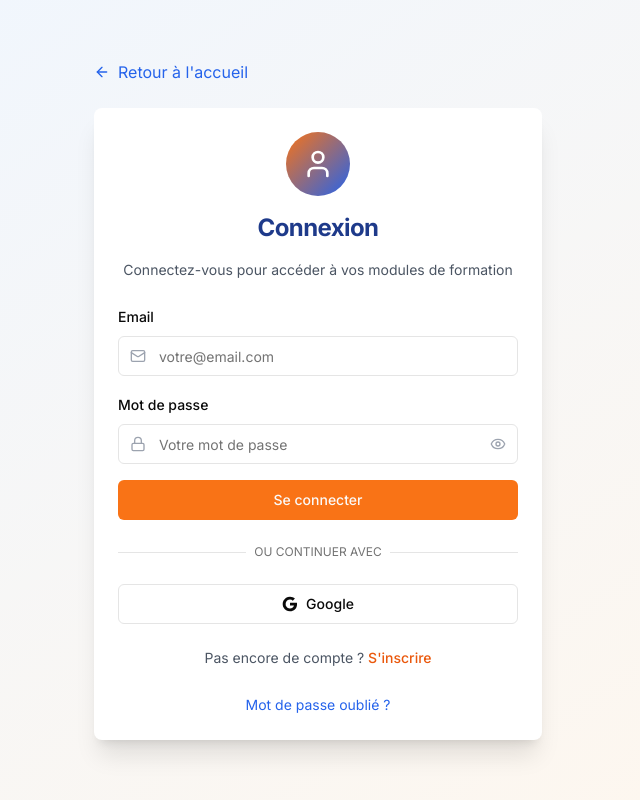
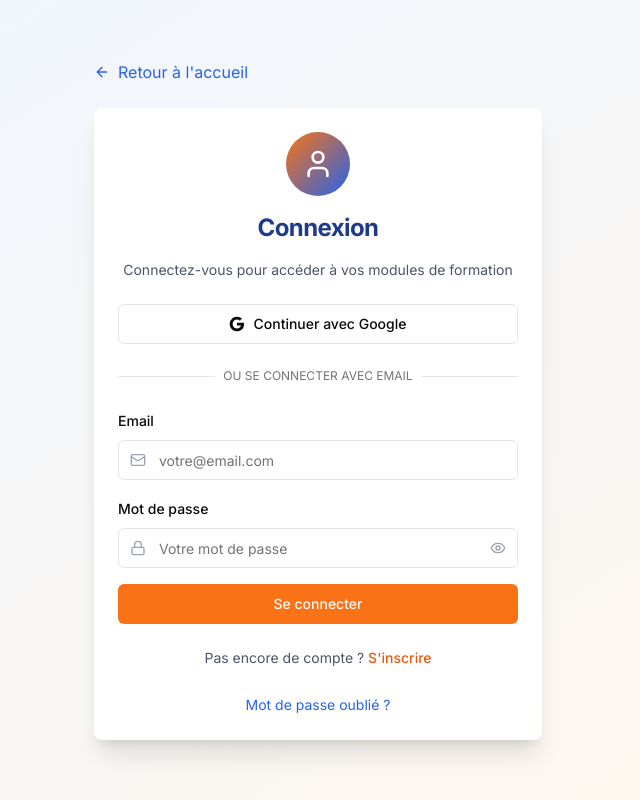
Before and after one commit to rendre2/egl, a Next.js app: page /auth/signin in a window 1280 px wide. Shown: the whole page, without its empty margins (322-962 px from the left). Built offline with nearby package versions, Linux system fonts and the light colour scheme.

Commit message:
signup et auth.ts

```diff
--- a/app/auth/signin/page.tsx
+++ b/app/auth/signin/page.tsx
@@ -24,6 +24,7 @@ function SignInForm() {
   useEffect(() => {
     const verified = searchParams.get('verified')
     const error = searchParams.get('error')
+    const message = searchParams.get('message')
 
     if (verified === 'true') {
       toast.success('Email vérifié avec succès ! Vous pouvez maintenant vous connecter.')
@@ -31,7 +32,18 @@ function SignInForm() {
       toast.info('Votre email est déjà vérifié. Vous pouvez vous connecter.')
     }
 
-    if (error === 'invalid_verification_link') {
+    if (message === 'check_email') {
+      toast.info('Vérifiez votre email pour activer votre compte avant de vous connecter.')
+    }
+
+    // Gestion des erreurs OAuth
+    if (error === 'OAuthCallback' || error === 'OAuthCallbackError') {
+      toast.error('Erreur de configuration OAuth. Contactez le support.')
+    } else if (error === 'AccessDenied') {
+      toast.error('Accès refusé lors de la connexion OAuth.')
+    } else if (error === 'Configuration') {
+      toast.error('Erreur de configuration. Contactez le support.')
+    } else if (error === 'invalid_verification_link') {
       toast.error('Lien de vérification invalide')
     } else if (error === 'expired_verification_link') {
       toast.error('Lien de vérification expiré')
@@ -54,12 +66,14 @@ function SignInForm() {
 
     try {
       const result = await signIn('credentials', {
-        email: email.trim(),
+        email: email.trim().toLowerCase(),
         password,
         redirect: false,
       })
 
       if (result?.error) {
+        console.error('Erreur de connexion:', result.error)
+
         if (result.error === 'CredentialsSignin') {
           toast.error('Email ou mot de passe incorrect')
         } else if (result.error === 'email_not_verified') {
@@ -71,16 +85,22 @@ function SignInForm() {
         toast.success('Connexion réussie!')
 
         // Récupérer la session pour rediriger selon le rôle
-        const session = await getSession()
-        if (session?.user?.role === 'ADMIN') {
-          router.push('/admin')
-        } else {
+        try {
+          const session = await getSession()
+          if (session?.user?.role === 'ADMIN') {
+            router.push('/admin')
+          } else {
+            router.push('/modules')
+          }
+        } catch (sessionError) {
+          console.error('Erreur récupération session:', sessionError)
+          // Fallback
           router.push('/modules')
         }
       }
     } catch (error) {
       console.error('Erreur de connexion:', error)
-      toast.error('Une erreur est survenue lors de la connexion')
+      toast.error('Une erreur inattendue est survenue')
     } finally {
       setIsLoading(false)
     }
@@ -88,19 +108,84 @@ function SignInForm() {
 
   const handleGoogleSignIn = async () => {
     setIsLoading(true)
+
     try {
+      console.log('Tentative de connexion Google...')
+
       const result = await signIn('google', {
         callbackUrl: '/modules',
-        redirect: true
+        redirect: false
       })
 
+      console.log('Résultat Google SignIn:', result)
+
       if (result?.error) {
-        toast.error('Erreur lors de la connexion avec Google')
-        setIsLoading(false)
+        console.error('Erreur Google SignIn:', result.error)
+
+        let errorMessage = 'Erreur lors de la connexion avec Google'
+
+        switch (result.error) {
+          case 'OAuthCallback':
+          case 'OAuthCallbackError':
+            errorMessage = 'Erreur de configuration OAuth. Contactez le support.'
+            break
+          case 'AccessDenied':
+            errorMessage = 'Accès refusé. Veuillez autoriser l\'accès à votre compte Google.'
+            break
+          case 'Configuration':
+            errorMessage = 'Configuration OAuth incorrecte. Contactez le support.'
+            break
+          case 'Verification':
+            errorMessage = 'Erreur de vérification. Veuillez réessayer.'
+            break
+          default:
+            errorMessage = `Erreur: ${result.error}`
+        }
+
+        toast.error(errorMessage)
+      } else if (result?.ok) {
+        toast.success('Connexion Google réussie!')
+
+        // Vérifier la session après connexion réussie
+        try {
+          const session = await getSession()
+          if (session?.user?.role === 'ADMIN') {
+            router.push('/admin')
+          } else {
+            router.push('/modules')
+          }
+        } catch (sessionError) {
+          console.error('Erreur récupération session Google:', sessionError)
+          router.push('/modules')
+        }
+      } else {
+        // Cas où result?.ok est undefined mais pas d'erreur
+        console.log('Résultat Google indéterminé, tentative de récupération session')
+
+        try {
+          // Attendre un peu pour que la session se mette à jour
+          await new Promise(resolve => setTimeout(resolve, 1000))
+          const session = await getSession()
+
+          if (session?.user) {
+            toast.success('Connexion Google réussie!')
+            if (session.user.role === 'ADMIN') {
+              router.push('/admin')
+            } else {
+              router.push('/modules')
+            }
+          } else {
+            router.push('/modules')
+          }
+        } catch (error) {
+          console.error('Erreur session après Google:', error)
+          router.push('/modules')
+        }
       }
     } catch (error) {
       console.error('Erreur Google Sign-In:', error)
-      toast.error('Erreur lors de la connexion avec Google')
+      toast.error('Erreur inattendue lors de la connexion Google')
+    } finally {
       setIsLoading(false)
     }
   }
@@ -118,6 +203,45 @@ function SignInForm() {
       </CardHeader>
 
       <CardContent className="space-y-6">
+        {/* Google Sign In Button - Moved to top */}
+        <Button
+          onClick={handleGoogleSignIn}
+          variant="outline"
+          className="w-full transition-colors"
+          disabled={isLoading}
+        >
+          <svg className="w-4 h-4 mr-2" viewBox="0 0 24 24" aria-hidden="true">
+            <path
+              fill="currentColor"
+              d="M22.56 12.25c0-.78-.07-1.53-.2-2.25H12v4.26h5.92c-.26 1.37-1.04 2.53-2.21 3.31v2.77h3.57c2.08-1.92 3.28-4.74 3.28-8.09z"
+            />
+            <path
+              fill="currentColor"
+              d="M12 23c2.97 0 5.46-.98 7.28-2.66l-3.57-2.77c-.98.66-2.23 1.06-3.71 1.06-2.86 0-5.29-1.93-6.16-4.53H2.18v2.84C3.99 20.53 7.7 23 12 23z"
+            />
+            <path
+              fill="currentColor"
+              d="M5.84 14.09c-.22-.66-.35-1.36-.35-2.09s.13-1.43.35-2.09V7.07H2.18C1.43 8.55 1 10.22 1 12s.43 3.45 1.18 4.93l2.85-2.22.81-.62z"
+            />
+            <path
+              fill="currentColor"
+              d="M12 5.38c1.62 0 3.06.56 4.21 1.64l3.15-3.15C17.45 2.09 14.97 1 12 1 7.7 1 3.99 3.47 2.18 7.07l3.66 2.84c.87-2.6 3.3-4.53 6.16-4.53z"
+            />
+          </svg>
+          {isLoading ? 'Connexion...' : 'Continuer avec Google'}
+        </Button>
+
+        <div className="relative">
+          <div className="absolute inset-0 flex items-center">
+            <Separator className="w-full" />
+          </div>
+          <div className="relative flex justify-center text-xs uppercase">
+            <span className="bg-background px-2 text-muted-foreground">
+              Ou se connecter avec email
+            </span>
+          </div>
+        </div>
+
         <form onSubmit={handleSubmit} className="space-y-4">
           <div className="space-y-2">
             <Label htmlFor="email">Email</Label>
@@ -172,44 +296,6 @@ function SignInForm() {
             {isLoading ? 'Connexion...' : 'Se connecter'}
           </Button>
         </form>
-
-        <div className="relative">
-          <div className="absolute inset-0 flex items-center">
-            <Separator className="w-full" />
-          </div>
-          <div className="relative flex justify-center text-xs uppercase">
-            <span className="bg-background px-2 text-muted-foreground">
-              Ou continuer avec
-            </span>
-          </div>
-        </div>
-
-        <Button
-          onClick={handleGoogleSignIn}
-          variant="outline"
-          className="w-full transition-colors"
-          disabled={isLoading}
-        >
-          <svg className="w-4 h-4 mr-2" viewBox="0 0 24 24" aria-hidden="true">
-            <path
-              fill="currentColor"
-              d="M22.56 12.25c0-.78-.07-1.53-.2-2.25H12v4.26h5.92c-.26 1.37-1.04 2.53-2.21 3.31v2.77h3.57c2.08-1.92 3.28-4.74 3.28-8.09z"
-            />
-            <path
-              fill="currentColor"
-              d="M12 23c2.97 0 5.46-.98 7.28-2.66l-3.57-2.77c-.98.66-2.23 1.06-3.71 1.06-2.86 0-5.29-1.93-6.16-4.53H2.18v2.84C3.99 20.53 7.7 23 12 23z"
-            />
-            <path
-              fill="currentColor"
-              d="M5.84 14.09c-.22-.66-.35-1.36-.35-2.09s.13-1.43.35-2.09V7.07H2.18C1.43 8.55 1 10.22 1 12s.43 3.45 1.18 4.93l2.85-2.22.81-.62z"
-            />
-            <path
-              fill="currentColor"
-              d="M12 5.38c1.62 0 3.06.56 4.21 1.64l3.15-3.15C17.45 2.09 14.97 1 12 1 7.7 1 3.99 3.47 2.18 7.07l3.66 2.84c.87-2.6 3.3-4.53 6.16-4.53z"
-            />
-          </svg>
-          Google
-        </Button>
 
         <div className="text-center text-sm">
           <span className="text-gray-600">Pas encore de compte ? </span>
--- a/app/auth/signup/page.tsx
+++ b/app/auth/signup/page.tsx
@@ -1,7 +1,7 @@
 'use client'
 
 import { useState } from 'react'
-import { signIn, getProviders } from 'next-auth/react'
+import { signIn } from 'next-auth/react'
 import { useRouter } from 'next/navigation'
 import Link from 'next/link'
 import { Button } from '@/components/ui/button'
@@ -68,7 +68,6 @@ export default function SignUpPage() {
       if (response.ok) {
         if (data.emailSent) {
           toast.success('Inscription réussie ! Vérifiez votre email pour activer votre compte.')
-          // Rediriger vers la page de connexion avec un message
           router.push('/auth/signin?message=check_email')
         } else {
           toast.warning('Inscription réussie mais l\'email de vérification n\'a pas pu être envoyé. Contactez le support.')
@@ -78,6 +77,7 @@ export default function SignUpPage() {
         toast.error(data.error || 'Erreur lors de l\'inscription')
       }
     } catch (error) {
+      console.error('Erreur inscription:', error)
       toast.error('Une erreur est survenue')
     } finally {
       setIsLoading(false)
@@ -91,10 +91,9 @@ export default function SignUpPage() {
       console.log('Tentative de connexion Google...')
       console.log('Current URL:', window.location.origin)
 
-      // Utiliser signIn avec les bonnes options pour Vercel
       const result = await signIn('google', {
-        callbackUrl: `${window.location.origin}/modules`,
-        redirect: false // Important pour gérer les erreurs proprement
+        callbackUrl: '/modules',
+        redirect: false
       })
 
       console.log('Résultat signIn Google:', result)
@@ -102,27 +101,45 @@ export default function SignUpPage() {
       if (result?.error) {
         console.error('Erreur OAuth Google:', result.error)
 
-        // Messages d'erreur plus spécifiques
         let errorMessage = 'Erreur lors de l\'inscription avec Google'
 
-        if (result.error.includes('OAuthCallback')) {
-          errorMessage = 'Erreur de configuration OAuth. Contactez le support.'
-        } else if (result.error.includes('AccessDenied')) {
-          errorMessage = 'Accès refusé. Veuillez réessayer.'
+        switch (result.error) {
+          case 'OAuthCallback':
+          case 'OAuthCallbackError':
+            errorMessage = 'Erreur de configuration OAuth. Vérifiez que l\'application est correctement configurée.'
+            break
+          case 'AccessDenied':
+            errorMessage = 'Accès refusé. Veuillez autoriser l\'accès à votre compte Google.'
+            break
+          case 'Configuration':
+            errorMessage = 'Configuration OAuth incorrecte. Contactez le support technique.'
+            break
+          case 'Verification':
+            errorMessage = 'Erreur de vérification. Veuillez réessayer.'
+            break
+          default:
+            errorMessage = `Erreur OAuth: ${result.error}`
         }
 
         toast.error(errorMessage)
-      } else if (result?.url) {
-        // Redirection réussie
-        console.log('Redirection vers:', result.url)
-        router.push(result.url)
+      } else if (result?.ok) {
+        // Connexion réussie
+        toast.success('Connexion avec Google réussie!')
+
+        if (result.url) {
+          console.log('Redirection vers:', result.url)
+          router.push(result.url)
+        } else {
+          router.push('/modules')
+        }
       } else {
-        // Fallback - redirection manuelle
-        window.location.href = `/modules`
+        // Cas où result?.ok est undefined mais pas d'erreur
+        console.log('Résultat indéterminé, redirection par défaut')
+        router.push('/modules')
       }
     } catch (error) {
       console.error('Erreur Google SignUp:', error)
-      toast.error('Erreur lors de l\'inscription avec Google. Veuillez réessayer.')
+      toast.error('Erreur inattendue lors de la connexion Google. Veuillez réessayer.')
     } finally {
       setIsLoading(false)
     }
@@ -152,6 +169,45 @@ export default function SignUpPage() {
           </CardHeader>
 
           <CardContent className="space-y-6">
+            {/* Google Sign Up Button - Moved to top */}
+            <Button
+              onClick={handleGoogleSignUp}
+              variant="outline"
+              className="w-full"
+              disabled={isLoading}
+            >
+              <svg className="w-4 h-4 mr-2" viewBox="0 0 24 24" aria-hidden="true">
+                <path
+                  fill="currentColor"
+                  d="M22.56 12.25c0-.78-.07-1.53-.2-2.25H12v4.26h5.92c-.26 1.37-1.04 2.53-2.21 3.31v2.77h3.57c2.08-1.92 3.28-4.74 3.28-8.09z"
+                />
+                <path
+                  fill="currentColor"
+                  d="M12 23c2.97 0 5.46-.98 7.28-2.66l-3.57-2.77c-.98.66-2.23 1.06-3.71 1.06-2.86 0-5.29-1.93-6.16-4.53H2.18v2.84C3.99 20.53 7.7 23 12 23z"
+                />
+                <path
+                  fill="currentColor"
+                  d="M5.84 14.09c-.22-.66-.35-1.36-.35-2.09s.13-1.43.35-2.09V7.07H2.18C1.43 8.55 1 10.22 1 12s.43 3.45 1.18 4.93l2.85-2.22.81-.62z"
+                />
+                <path
+                  fill="currentColor"
+                  d="M12 5.38c1.62 0 3.06.56 4.21 1.64l3.15-3.15C17.45 2.09 14.97 1 12 1 7.7 1 3.99 3.47 2.18 7.07l3.66 2.84c.87-2.6 3.3-4.53 6.16-4.53z"
+                />
+              </svg>
+              {isLoading ? 'Connexion...' : 'Continuer avec Google'}
+            </Button>
+
+            <div className="relative">
+              <div className="absolute inset-0 flex items-center">
+                <Separator className="w-full" />
+              </div>
+              <div className="relative flex justify-center text-xs uppercase">
+                <span className="bg-background px-2 text-muted-foreground">
+                  Ou s'inscrire avec email
+                </span>
+              </div>
+            </div>
+
             <form onSubmit={handleSubmit} className="space-y-4">
               {/* Informations personnelles */}
               <div className="grid grid-cols-1 md:grid-cols-2 gap-4">
@@ -168,6 +224,7 @@ export default function SignUpPage() {
                       onChange={handleChange}
                       className="pl-10"
                       required
+                      disabled={isLoading}
                     />
                   </div>
                 </div>
@@ -185,6 +242,7 @@ export default function SignUpPage() {
                       onChange={handleChange}
                       className="pl-10"
                       required
+                      disabled={isLoading}
                     />
                   </div>
                 </div>
@@ -204,6 +262,7 @@ export default function SignUpPage() {
                       onChange={handleChange}
                       className="pl-10"
                       required
+                      disabled={isLoading}
                     />
                   </div>
                 </div>
@@ -221,6 +280,7 @@ export default function SignUpPage() {
                       onChange={handleChange}
                       className="pl-10"
                       required
+                      disabled={isLoading}
                     />
                   </div>
                 </div>
@@ -236,11 +296,12 @@ export default function SignUpPage() {
                       id="pays"
                       name="pays"
                       type="text"
-                      placeholder="Côte d'Ivoire"
+                      placeholder="Bénin"
                       value={formData.pays}
                       onChange={handleChange}
                       className="pl-10"
                       required
+                      disabled={isLoading}
                     />
                   </div>
                 </div>
@@ -258,6 +319,7 @@ export default function SignUpPage() {
                       onChange={handleChange}
                       className="pl-10"
                       required
+                      disabled={isLoading}
                     />
                   </div>
                 </div>
@@ -272,6 +334,7 @@ export default function SignUpPage() {
                   placeholder="Votre adresse (optionnel)"
                   value={formData.adresse}
                   onChange={handleChange}
+                  disabled={isLoading}
                 />
               </div>
 
@@ -284,6 +347,7 @@ export default function SignUpPage() {
                   placeholder="Nom de votre paroisse (optionnel)"
                   value={formData.paroisse}
                   onChange={handleChange}
+                  disabled={isLoading}
                 />
               </div>
 
@@ -301,11 +365,13 @@ export default function SignUpPage() {
                       onChange={handleChange}
                       className="pr-10"
                       required
+                      disabled={isLoading}
                     />
                     <button
                       type="button"
                       onClick={() => setShowPassword(!showPassword)}
-                      className="absolute right-3 top-3 text-gray-400 hover:text-gray-600"
+                      className="absolute right-3 top-3 text-gray-400 hover:text-gray-600 transition-colors"
+                      disabled={isLoading}
                     >
                       {showPassword ? <EyeOff className="h-4 w-4" /> : <Eye className="h-4 w-4" />}
                     </button>
@@ -324,11 +390,13 @@ export default function SignUpPage() {
                       onChange={handleChange}
                       className="pr-10"
                       required
+                      disabled={isLoading}
                     />
                     <button
                       type="button"
                       onClick={() => setShowConfirmPassword(!showConfirmPassword)}
-                      className="absolute right-3 top-3 text-gray-400 hover:text-gray-600"
+                      className="absolute right-3 top-3 text-gray-400 hover:text-gray-600 transition-colors"
+                      disabled={isLoading}
                     >
                       {showConfirmPassword ? <EyeOff className="h-4 w-4" /> : <Eye className="h-4 w-4" />}
                     </button>
@@ -338,56 +406,18 @@ export default function SignUpPage() {
 
               <Button
                 type="submit"
-                className="w-full bg-orange-500 hover:bg-orange-600"
+                className="w-full bg-orange-500 hover:bg-orange-600 transition-colors"
                 disabled={isLoading}
               >
                 {isLoading ? 'Inscription...' : 'S\'inscrire'}
               </Button>
             </form>
 
-            <div className="relative">
-              <div className="absolute inset-0 flex items-center">
-                <Separator className="w-full" />
-              </div>
-              <div className="relative flex justify-center text-xs uppercase">
-                <span className="bg-background px-2 text-muted-foreground">
-                  Ou continuer avec
-                </span>
-              </div>
-            </div>
-
-            <Button
-              onClick={handleGoogleSignUp}
-              variant="outline"
-              className="w-full"
-              disabled={isLoading}
-            >
-              <svg className="w-4 h-4 mr-2" viewBox="0 0 24 24">
-                <path
-                  fill="currentColor"
-                  d="M22.56 12.25c0-.78-.07-1.53-.2-2.25H12v4.26h5.92c-.26 1.37-1.04 2.53-2.21 3.31v2.77h3.57c2.08-1.92 3.28-4.74 3.28-8.09z"
-                />
-                <path
-                  fill="currentColor"
-                  d="M12 23c2.97 0 5.46-.98 7.28-2.66l-3.57-2.77c-.98.66-2.23 1.06-3.71 1.06-2.86 0-5.29-1.93-6.16-4.53H2.18v2.84C3.99 20.53 7.7 23 12 23z"
-                />
-                <path
-                  fill="currentColor"
-                  d="M5.84 14.09c-.22-.66-.35-1.36-.35-2.09s.13-1.43.35-2.09V7.07H2.18C1.43 8.55 1 10.22 1 12s.43 3.45 1.18 4.93l2.85-2.22.81-.62z"
-                />
-                <path
-                  fill="currentColor"
-                  d="M12 5.38c1.62 0 3.06.56 4.21 1.64l3.15-3.15C17.45 2.09 14.97 1 12 1 7.7 1 3.99 3.47 2.18 7.07l3.66 2.84c.87-2.6 3.3-4.53 6.16-4.53z"
-                />
-              </svg>
-              {isLoading ? 'Connexion...' : 'Google'}
-            </Button>
-
             <div className="text-center text-sm">
               <span className="text-gray-600">Déjà un compte ? </span>
               <Link
                 href="/auth/signin"
-                className="text-orange-600 hover:text-orange-700 font-medium"
+                className="text-orange-600 hover:text-orange-700 font-medium transition-colors"
               >
                 Se connecter
               </Link>
```
